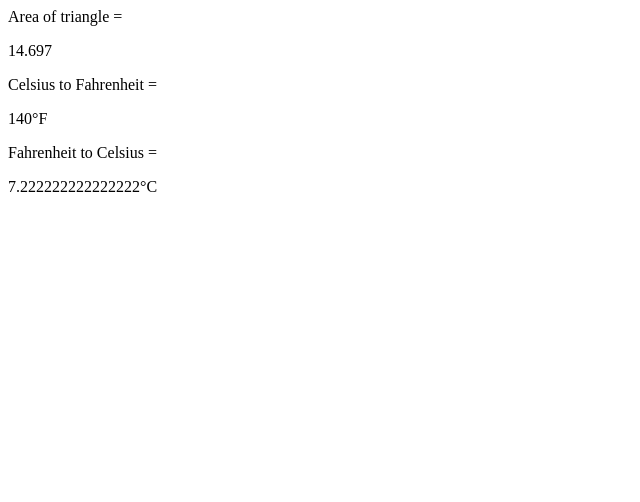
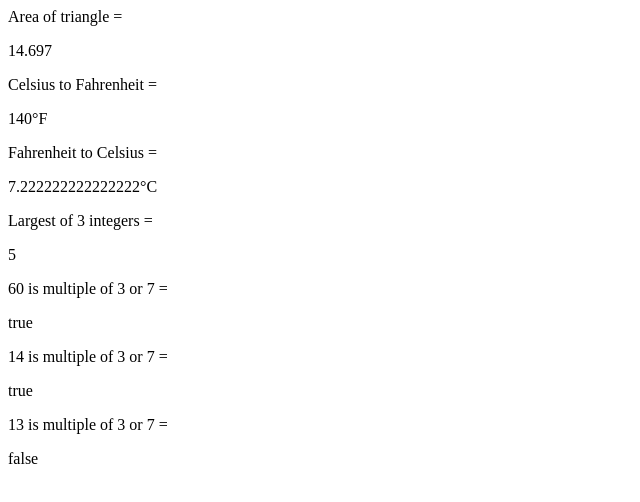
Before and after one commit to Vibs00/day5intern, a plain HTML site: page index.html in a window 1280 px wide. Shown: the whole page, without its empty margins (0-640 px from the left). Drawn offline with Linux system fonts and the light colour scheme.

Commit message:
task 2 complete

```diff
--- a/app.js
+++ b/app.js
@@ -11,3 +11,11 @@ function c_f(c){
 function f_c(f){
     return (((f-32)*5)/9) + "°C";
 }
+
+function max(a,b,c){
+    return (a>b)?(a>c?a:c) : (b>c?b:c);
+}
+
+function factor(num){
+    return (num%3==0)?true : (num%7==0?true:false);
+}
--- a/index.html
+++ b/index.html
@@ -12,11 +12,19 @@
         Area of triangle = <p id="area"></p>
         Celsius to Fahrenheit = <p id="cf"></p>
         Fahrenheit to Celsius = <p id="fc"></p>
+        Largest of 3 integers = <p id="max"></p>
+        60 is multiple of 3 or 7 = <p id="60"></p>
+        14 is multiple of 3 or 7 = <p id="14"></p>
+        13 is multiple of 3 or 7 = <p id="13"></p>
     </div>
     <script>
         document.getElementById("area").innerHTML = window.area_of_triangle(5,6,7);
         document.getElementById("cf").innerHTML = window.c_f(60);
         document.getElementById("fc").innerHTML = window.f_c(45);
+        document.getElementById("max").innerHTML = window.max(1,2,5);
+        document.getElementById("60").innerHTML = window.factor(60);
+        document.getElementById("14").innerHTML = window.factor(14);
+        document.getElementById("13").innerHTML = window.factor(13);
     </script>
 </body>
 </html>
```
